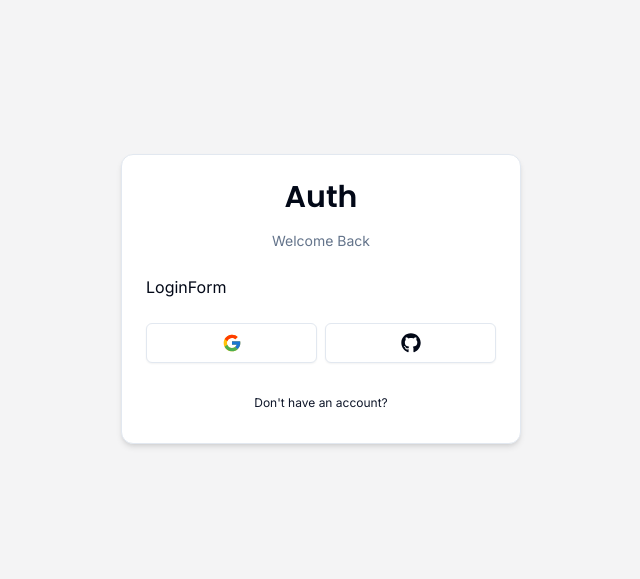
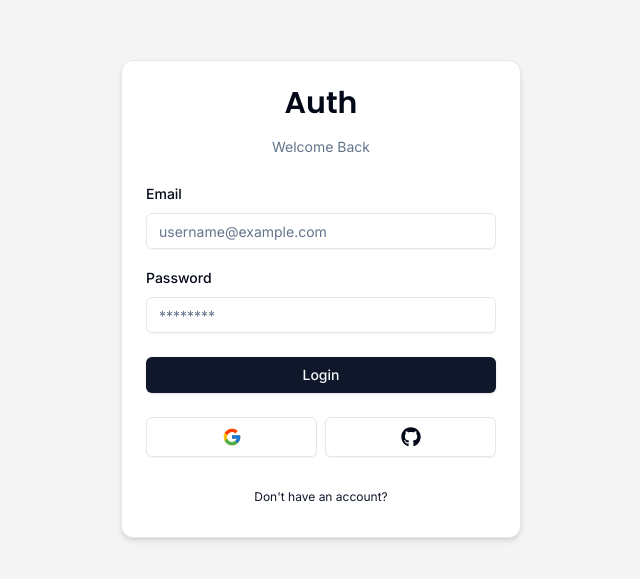
Before and after one commit to TharishaPerera/next-auth-everything, a Next.js app: page /test/auth/login in a window 1280 px wide. Shown: the part 101-680 px from the top of the page, without its empty margins (319-959 px from the left). Built offline with nearby package versions, Linux system fonts and the light colour scheme.

Commit message:
added login form

```diff
--- a/components/auth/login-form.tsx
+++ b/components/auth/login-form.tsx
@@ -1,6 +1,36 @@
+"use client";
+
+import * as z from "zod";
 import CardWrapper from "@/components/auth/card-wrapper";
+import { useForm } from "react-hook-form";
+import { zodResolver } from "@hookform/resolvers/zod";
+import {
+  Form,
+  FormControl,
+  FormField,
+  FormItem,
+  FormLabel,
+  FormMessage,
+} from "@/components/ui/form";
+import { LoginSchema } from "@/schemas";
+import { Input } from "@/components/ui/input";
+import { Button } from "@/components/ui/button";
+import { FormError } from "@/components/form-error";
+import { FormSuccess } from "@/components/form-success";
 
 const LoginForm = () => {
+  const form = useForm<z.infer<typeof LoginSchema>>({
+    resolver: zodResolver(LoginSchema),
+    defaultValues: {
+      email: "",
+      password: "",
+    },
+  });
+
+  const onSubmit = (values: z.infer<typeof LoginSchema>) => {
+    console.log(values)
+  }
+
   return (
     <CardWrapper
       headerLabel="Welcome Back"
@@ -8,7 +38,50 @@
       backButtonHref="/test/auth/register"
       showSocial
     >
-      LoginForm
+      <Form {...form}>
+        <form onSubmit={form.handleSubmit(onSubmit)} className="space-y-6">
+          <div className="space-y-4">
+            <FormField
+              control={form.control}
+              name="email"
+              render={({ field }) => (
+                <FormItem>
+                  <FormLabel>Email</FormLabel>
+                  <FormControl>
+                    <Input
+                      {...field}
+                      placeholder="username@example.com"
+                      type="email"
+                    />
+                  </FormControl>
+                  <FormMessage />
+                </FormItem>
+              )}
+            />
+
+            <FormField
+              control={form.control}
+              name="password"
+              render={({ field }) => (
+                <FormItem>
+                  <FormLabel>Password</FormLabel>
+                  <FormControl>
+                    <Input
+                      {...field}
+                      placeholder="********"
+                      type="password"
+                    />
+                  </FormControl>
+                  <FormMessage />
+                </FormItem>
+              )}
+            />
+          </div>
+          <FormError message="" />
+          <FormSuccess message="" />
+          <Button type="submit" className="w-full">Login</Button>
+        </form>
+      </Form>
     </CardWrapper>
   );
 };
--- /dev/null
+++ b/components/form-error.tsx
@@ -0,0 +1,17 @@
+import { ExclamationTriangleIcon } from "@radix-ui/react-icons"
+
+interface FormErrorProps {
+    message?:  string
+
+}
+
+export const FormError = ({message}: FormErrorProps) => {
+    if (!message) return null;
+
+    return (
+        <div className="bg-destructive/15 p-3 rounded-md flex items-center gap-x-2 text-sm text-destructive">
+            <ExclamationTriangleIcon className="h-4 w-4" />
+            <p>{message}</p>
+        </div>
+    )
+}
--- /dev/null
+++ b/components/form-success.tsx
@@ -0,0 +1,17 @@
+import { CheckCircledIcon } from "@radix-ui/react-icons"
+
+interface FormSuccessProps {
+    message?:  string
+
+}
+
+export const FormSuccess = ({message}: FormSuccessProps) => {
+    if (!message) return null;
+
+    return (
+        <div className="bg-emerald-500/15 p-3 rounded-md flex items-center gap-x-2 text-sm text-emerald-500">
+            <CheckCircledIcon className="h-4 w-4" />
+            <p>{message}</p>
+        </div>
+    )
+}
--- /dev/null
+++ b/components/ui/input.tsx
@@ -0,0 +1,25 @@
+import * as React from "react"
+
+import { cn } from "@/lib/utils"
+
+export interface InputProps
+  extends React.InputHTMLAttributes<HTMLInputElement> {}
+
+const Input = React.forwardRef<HTMLInputElement, InputProps>(
+  ({ className, type, ...props }, ref) => {
+    return (
+      <input
+        type={type}
+        className={cn(
+          "flex h-9 w-full rounded-md border border-input bg-transparent px-3 py-1 text-sm shadow-sm transition-colors file:border-0 file:bg-transparent file:text-sm file:font-medium placeholder:text-muted-foreground focus-visible:outline-none focus-visible:ring-1 focus-visible:ring-ring disabled:cursor-not-allowed disabled:opacity-50",
+          className
+        )}
+        ref={ref}
+        {...props}
+      />
+    )
+  }
+)
+Input.displayName = "Input"
+
+export { Input }
--- /dev/null
+++ b/schemas/index.ts
@@ -0,0 +1,11 @@
+import * as z from "zod"
+
+
+export const LoginSchema = z.object({
+    email: z.string().email({
+        message: "Email is required"
+    }),
+    password: z.string().min(1, {
+        message: "Password is required"
+    })
+})
```
